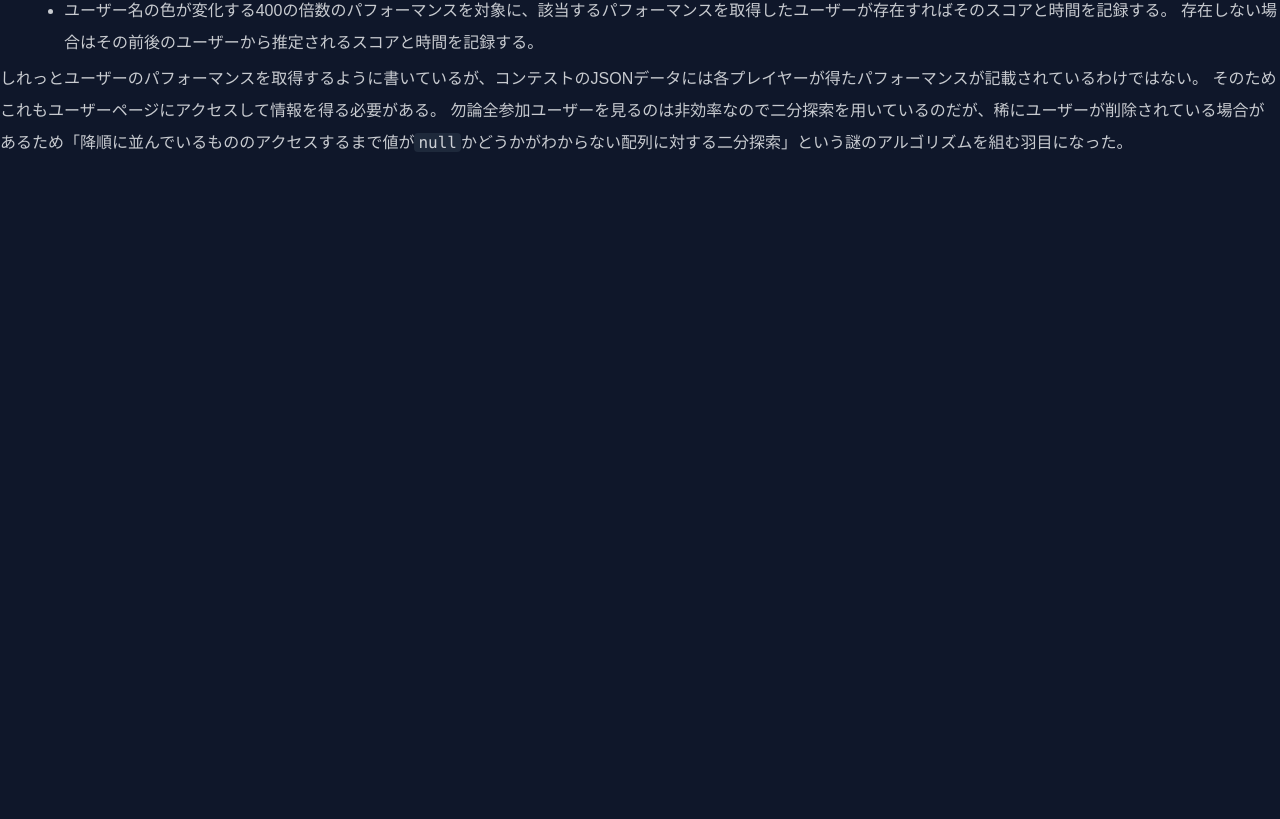
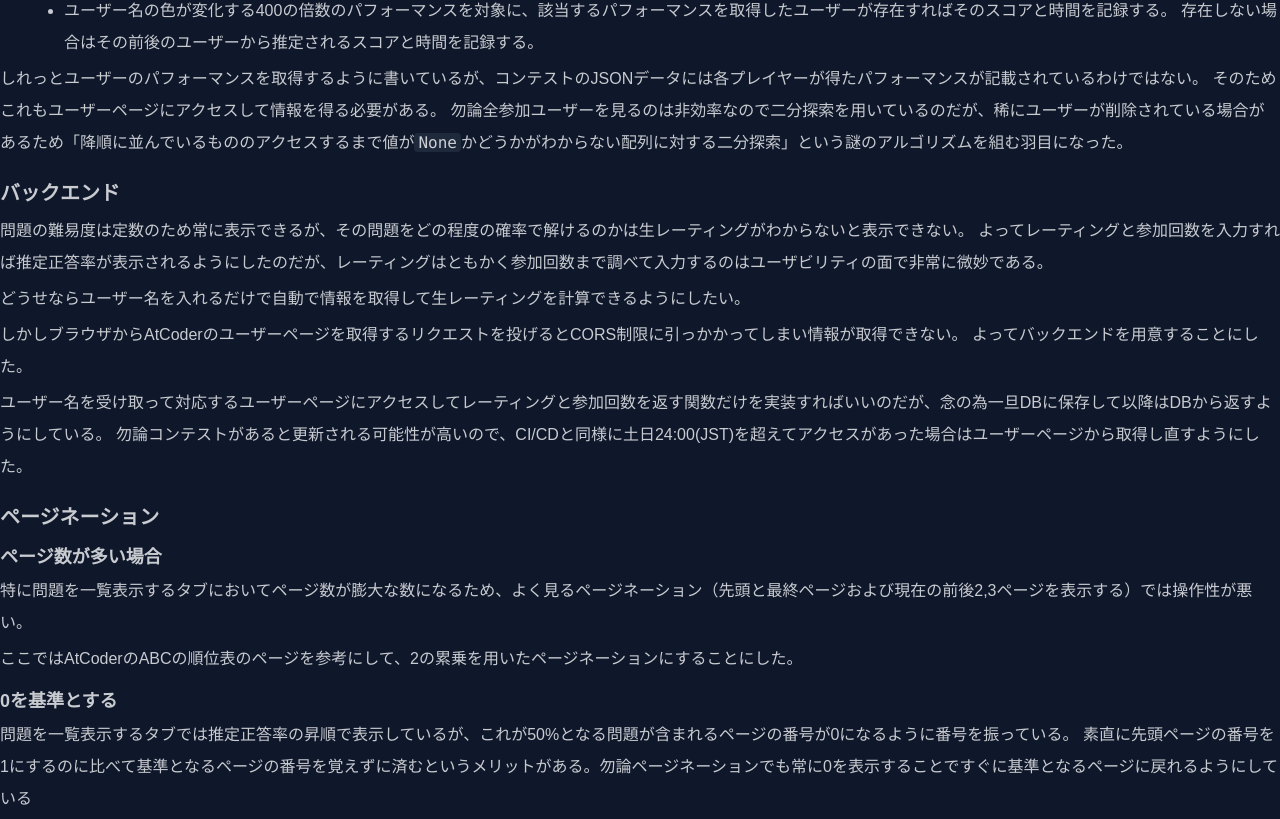
Before and after one commit to matcher9131/portfolio, a Next.js app: page /works/acddif in a window 1280 px wide. Shown: the part 4516-5335 px from the top of the page. Before the commit the page ends 4679 px from the top, so only its background shows below. Built offline with nearby package versions, Linux system fonts and the light colour scheme.

Commit message:
Append content: AtCoder Difficulty

```diff
--- a/app/works/acddif/page.tsx
+++ b/app/works/acddif/page.tsx
@@ -275,8 +275,36 @@ const AtCoderDifficulty = (): JSX.Element => {
                 しれっとユーザーのパフォーマンスを取得するように書いているが、コンテストのJSONデータには各プレイヤーが得たパフォーマンスが記載されているわけではない。
                 そのためこれもユーザーページにアクセスして情報を得る必要がある。
                 勿論全参加ユーザーを見るのは非効率なので二分探索を用いているのだが、稀にユーザーが削除されている場合があるため「降順に並んでいるもののアクセスするまで値が
-                <CodeInline>null</CodeInline>
+                <CodeInline>None</CodeInline>
                 かどうかがわからない配列に対する二分探索」という謎のアルゴリズムを組む羽目になった。
+            </p>
+
+            <h3>バックエンド</h3>
+            <p>
+                問題の難易度は定数のため常に表示できるが、その問題をどの程度の確率で解けるのかは生レーティングがわからないと表示できない。
+                よってレーティングと参加回数を入力すれば推定正答率が表示されるようにしたのだが、レーティングはともかく参加回数まで調べて入力するのはユーザビリティの面で非常に微妙である。
+            </p>
+            <p>どうせならユーザー名を入れるだけで自動で情報を取得して生レーティングを計算できるようにしたい。</p>
+            <p>
+                しかしブラウザからAtCoderのユーザーページを取得するリクエストを投げるとCORS制限に引っかかってしまい情報が取得できない。
+                よってバックエンドを用意することにした。
+            </p>
+            <p>
+                ユーザー名を受け取って対応するユーザーページにアクセスしてレーティングと参加回数を返す関数だけを実装すればいいのだが、念の為一旦DBに保存して以降はDBから返すようにしている。
+                勿論コンテストがあると更新される可能性が高いので、CI/CDと同様に土日24:00(JST)を超えてアクセスがあった場合はユーザーページから取得し直すようにした。
+            </p>
+
+            <h3>ページネーション</h3>
+            <h4>ページ数が多い場合</h4>
+            <p>
+                特に問題を一覧表示するタブにおいてページ数が膨大な数になるため、よく見るページネーション（先頭と最終ページおよび現在の前後2,3ページを表示する）では操作性が悪い。
+            </p>
+            <p>ここではAtCoderのABCの順位表のページを参考にして、2の累乗を用いたページネーションにすることにした。</p>
+
+            <h4>0を基準とする</h4>
+            <p>
+                問題を一覧表示するタブでは推定正答率の昇順で表示しているが、これが50%となる問題が含まれるページの番号が0になるように番号を振っている。
+                素直に先頭ページの番号を1にするのに比べて基準となるページの番号を覚えずに済むというメリットがある。勿論ページネーションでも常に0を表示することですぐに基準となるページに戻れるようにしている
             </p>
         </article>
     );
```
